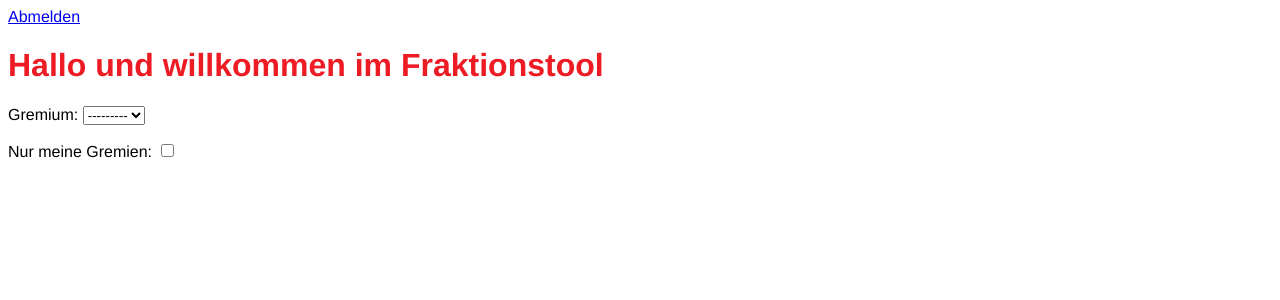
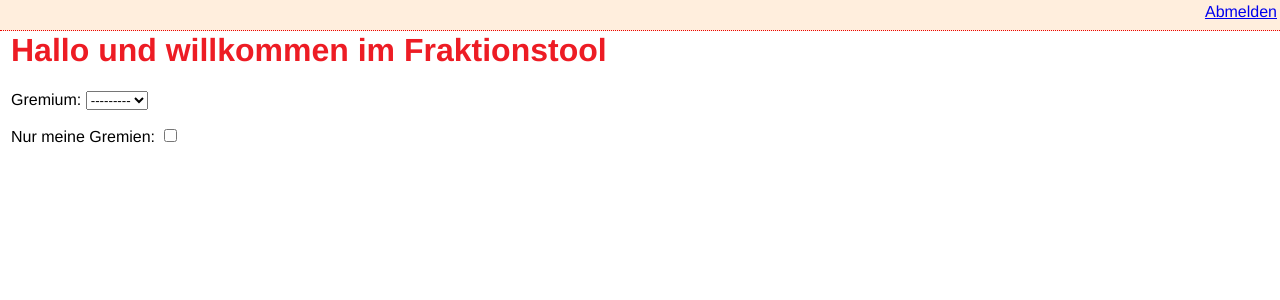
Before and after one commit to ntj/fraktionstool, a Django app: page / in a window 1280 px wide. Shown: the top 300 px of the page. Run offline with Django 3.2, Linux system fonts and the light colour scheme; the visitor is signed in with stand-in values (Sample User, id 1); data that the repository does not hold is empty.

Commit message:
Add header style

```diff
--- a/django/fraktionstool/static/style.css
+++ b/django/fraktionstool/static/style.css
@@ -15,8 +15,30 @@ div#loginbox {
     background-color: #ffeedd;
     padding: 10px;
     overflow: auto;
+    margin-top: 3em;
 }
 
 div#loginbox input {
     float: right;
 }
+
+div#header {
+    background-color: #ffeedd;
+    border-bottom: 1px dotted #ee0000;
+    height: 1.5em;
+    position: absolute;
+    left: 0;
+    top: 0;
+    right: 0;
+    padding: 3px;
+}
+
+.raggedright {
+    float: right;
+}
+
+div#content {
+    postion: relative;
+    overflow: auto;
+    padding: 3px;
+}
--- a/django/mysite/templates/base.html
+++ b/django/mysite/templates/base.html
@@ -8,7 +8,7 @@
 <body>
     <div id="header">
         {% if user.is_authenticated %}
-            <a href="/logout">Abmelden</a>
+            <a class="raggedright" href="/logout">Abmelden</a>
         {% endif %}
     </div>
     <div id="content">
```
